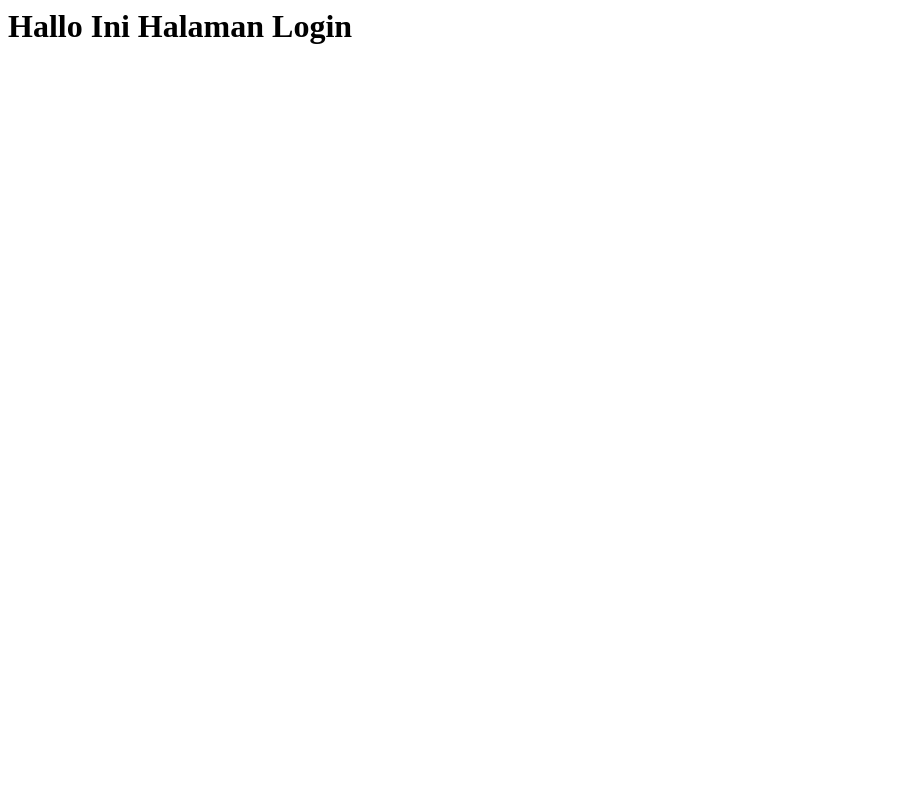
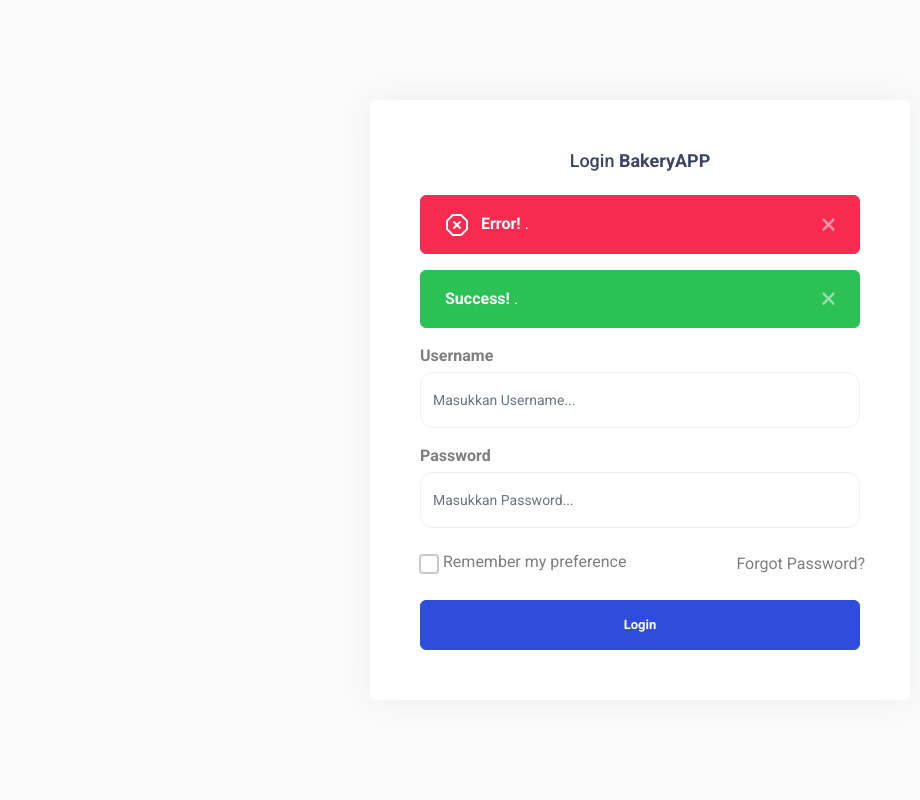
Before and after one commit to aqilmustaqim/DOC_BakeryAPP_Bebas, a CodeIgniter 4 app: template app/Views/auth/login.php in a window 1280 px wide. Shown: the whole page, without its empty margins (0-920 px from the left). Run offline with PHP 8.4 and a stand-in for CodeIgniter, Linux system fonts and the light colour scheme; the template is opened without the code that fills it, so the values that code supplies are empty; some libraries are stand-ins or nearby versions.

Commit message:
Menambahkan Form pada login

```diff
--- a/app/Views/auth/login.php
+++ b/app/Views/auth/login.php
@@ -1 +1,80 @@
-<h1>Hallo Ini Halaman Login</h1>
+<?= $this->extend('auth/template/index'); ?>
+<?= $this->section('content'); ?>
+<div class="authincation h-100">
+    <div class="container h-100">
+        <div class="row justify-content-center h-100 align-items-center">
+            <div class="col-md-6">
+                <div class="authincation-content">
+                    <div class="row no-gutters">
+                        <div class="col-xl-12">
+                            <div class="auth-form">
+                                <h4 class="text-center mb-4">Login <b>BakeryAPP</b></h4>
+
+                                <?php //if (session()->getFlashData('login')) :
+                                ?>
+                                <div class="alert alert-danger solid alert-dismissible fade show">
+                                    <svg viewBox="0 0 24 24" width="24 " height="24" stroke="currentColor" stroke-width="2" fill="none" stroke-linecap="round" stroke-linejoin="round" class="mr-2">
+                                        <polygon points="7.86 2 16.14 2 22 7.86 22 16.14 16.14 22 7.86 22 2 16.14 2 7.86 7.86 2"></polygon>
+                                        <line x1="15" y1="9" x2="9" y2="15"></line>
+                                        <line x1="9" y1="9" x2="15" y2="15"></line>
+                                    </svg>
+                                    <strong>Error!</strong> <? //= session()->getFlashdata('login');
+                                                            ?>.
+                                    <button type="button" class="close h-100" data-dismiss="alert" aria-label="Close"><span><i class="mdi mdi-close"></i></span>
+                                    </button>
+                                </div>
+                                <?php //endif;
+                                ?>
+                                <?php //if (session()->getFlashData('forgotSuccess')) :
+                                ?>
+                                <div class="alert alert-success solid alert-dismissible fade show">
+                                    <strong>Success!</strong> <? //= session()->getFlashdata('forgotSuccess');
+                                                                ?>.
+                                    <button type="button" class="close h-100" data-dismiss="alert" aria-label="Close"><span><i class="mdi mdi-close"></i></span>
+                                    </button>
+                                </div>
+                                <?php //endif;
+                                ?>
+
+
+                                <form method="POST" action="<?= base_url(); ?>/auth/loginSave">
+                                    <div class="form-group">
+                                        <label class="mb-1"><strong>Username</strong></label>
+                                        <input type="text" class="form-control <?= ($validation->hasError('username') ? 'is-invalid' : ''); ?>" placeholder="Masukkan Username..." name="username">
+                                        <div class="invalid-feedback">
+                                            <?= $validation->getError('username'); ?>
+                                        </div>
+                                    </div>
+
+                                    <div class="form-group">
+                                        <label class="mb-1"><strong>Password</strong></label>
+                                        <input type="password" class="form-control <?= ($validation->hasError('password') ? 'is-invalid' : ''); ?>" placeholder="Masukkan Password..." name="password">
+                                        <div class="invalid-feedback">
+                                            <?= $validation->getError('password'); ?>
+                                        </div>
+                                    </div>
+
+                                    <div class="form-row d-flex justify-content-between mt-4 mb-2">
+                                        <div class="form-group">
+                                            <div class="custom-control custom-checkbox ml-1">
+                                                <input type="checkbox" class="custom-control-input" id="basic_checkbox_1">
+                                                <label class="custom-control-label" for="basic_checkbox_1">Remember my preference</label>
+                                            </div>
+                                        </div>
+                                        <div class="form-group">
+                                            <a href="<?= base_url('auth/forgot_password'); ?>">Forgot Password?</a>
+                                        </div>
+                                    </div>
+                                    <div class="text-center">
+                                        <button type="submit" class="btn btn-primary btn-block">Login</button>
+                                    </div>
+                                </form>
+                            </div>
+                        </div>
+                    </div>
+                </div>
+            </div>
+        </div>
+    </div>
+</div>
+<?= $this->endSection(); ?>
```
